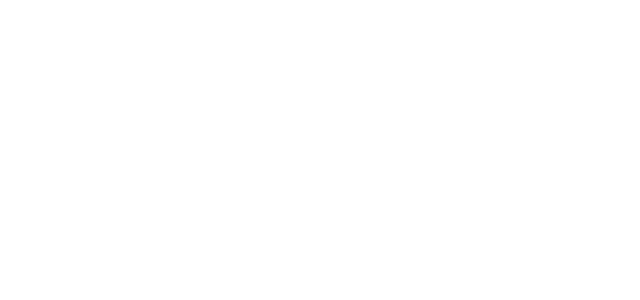
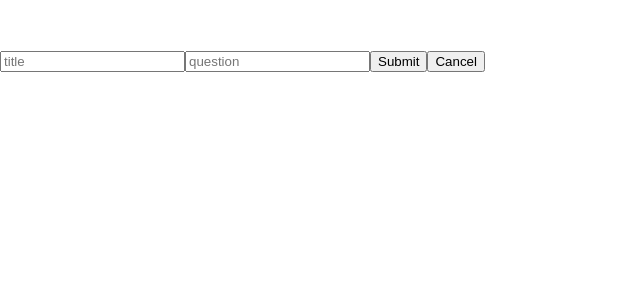
Before and after one commit to zhyrzh/cea_lounge, a React app: page /ask in a window 1280 px wide. Shown: the top 300 px of the page, without its empty margins (0-640 px from the left). Built offline with nearby package versions, Linux system fonts and the light colour scheme; no server answers.

Commit message:
added ask question functionality

```diff
--- a/src/API/Auth.js
+++ /dev/null
@@ -1,6 +0,0 @@
-import API from "../utils/API";
-
-// export const loadUser = async () => {
-//     const res = await API.get('/auth')
-//     return
-// }
--- a/src/App.js
+++ b/src/App.js
@@ -4,7 +4,7 @@ import { Route, Switch } from "react-router";
 // Pages
 import Home from "./components/Home";
 // import SearchResult from "./components/SearchResult";
-// import AddQuestion from "./components/AddQuestion";
+import AddQuestion from "./components/AddQuestion";
 import Login from "./components/Login";
 import Navbar from "./components/Layout/Navbar";
 
@@ -15,6 +15,7 @@ const App = () => {
       <Switch>
         <Route exact path="/" component={Home} />
         <Route exact path="/login" component={Login} />
+        <Route exact path="/ask" component={AddQuestion} />
       </Switch>
     </>
   );
--- a/src/components/AddQuestion/index.js
+++ b/src/components/AddQuestion/index.js
@@ -1,16 +1,19 @@
-import React, { useState } from "react";
-import Axios from "../../utils/API";
+import React, { useEffect, useState } from "react";
+import { useSelector, useDispatch } from "react-redux";
+import { addQuestion, getAllQuestion } from "../../store/actions/questions";
 
 const index = () => {
+  const dispatch = useDispatch();
+  useEffect(() => {
+    dispatch(getAllQuestion());
+  }, []);
+
   const [questionDetails, setQuestionDetails] = useState({
     title: "",
     question: "",
   });
 
-  const submitQuestion = () => {
-    Axios.post("/question", questionDetails);
-  };
-
+  const questions = useSelector((state) => state.question);
   const onChangeHandler = (event) => {
     setQuestionDetails((prevState) => ({
       ...prevState,
@@ -20,6 +23,7 @@ const index = () => {
 
   return (
     <div className="add-post-container">
+      {console.log(questions)}
       <h1>Testing</h1>
       <input
         name="title"
@@ -33,7 +37,9 @@ const index = () => {
         placeholder="question"
         onChange={onChangeHandler}
       />
-      <button>Submit</button>
+      <button onClick={() => dispatch(addQuestion(questionDetails))}>
+        Submit
+      </button>
       <button>Cancel</button>
     </div>
   );
--- /dev/null
+++ b/src/store/actions/questions.js
@@ -0,0 +1,26 @@
+import API from "../../utils/API";
+import { ADD_QUESTION, LOAD_ALL_QUESTIONS } from "./types";
+
+export const addQuestion = (questionDetails) => async (dispatch) => {
+  try {
+    const { data } = await API.post("/question", questionDetails);
+    dispatch({
+      type: ADD_QUESTION,
+      payload: data.data,
+    });
+  } catch (error) {
+    console.log(error.response);
+  }
+};
+
+export const getAllQuestion = () => async (dispatch) => {
+  try {
+    const { data } = await API.get("/question");
+    dispatch({
+      type: LOAD_ALL_QUESTIONS,
+      payload: data.data,
+    });
+  } catch (error) {
+    console.log(error.response);
+  }
+};
--- a/src/store/actions/types.js
+++ b/src/store/actions/types.js
@@ -1,2 +1,4 @@
 export const USER_LOADED = "USER_LOADED";
 export const LOGOUT_USER = "LOGOUT_USER";
+export const ADD_QUESTION = "ADD_QUESTION";
+export const LOAD_ALL_QUESTIONS = "LOAD_ALL_QUESTIONS";
--- a/src/store/reducers/index.js
+++ b/src/store/reducers/index.js
@@ -1,9 +1,8 @@
 import { combineReducers } from "redux";
 import auth from "./auth";
-
-const initialState = {};
+import question from "./questions";
 
 export default combineReducers({
-  initialState,
   auth,
+  question,
 });
--- /dev/null
+++ b/src/store/reducers/questions.js
@@ -0,0 +1,30 @@
+import { ADD_QUESTION, LOAD_ALL_QUESTIONS } from "../actions/types";
+
+const initialState = {
+  questions: [],
+  currentQuestion: null,
+  ownedQuestions: [],
+  isAdded: false,
+};
+
+export default (state = initialState, action) => {
+  const { type, payload } = action;
+  switch (type) {
+    case ADD_QUESTION:
+      const currentQuestons = state.questions;
+      currentQuestons.push(payload);
+      return {
+        ...state,
+        questions: currentQuestons,
+        isAdded: true,
+      };
+    case LOAD_ALL_QUESTIONS:
+      return {
+        ...state,
+        questions: payload,
+        isAdded: false,
+      };
+    default:
+      return state;
+  }
+};
```
